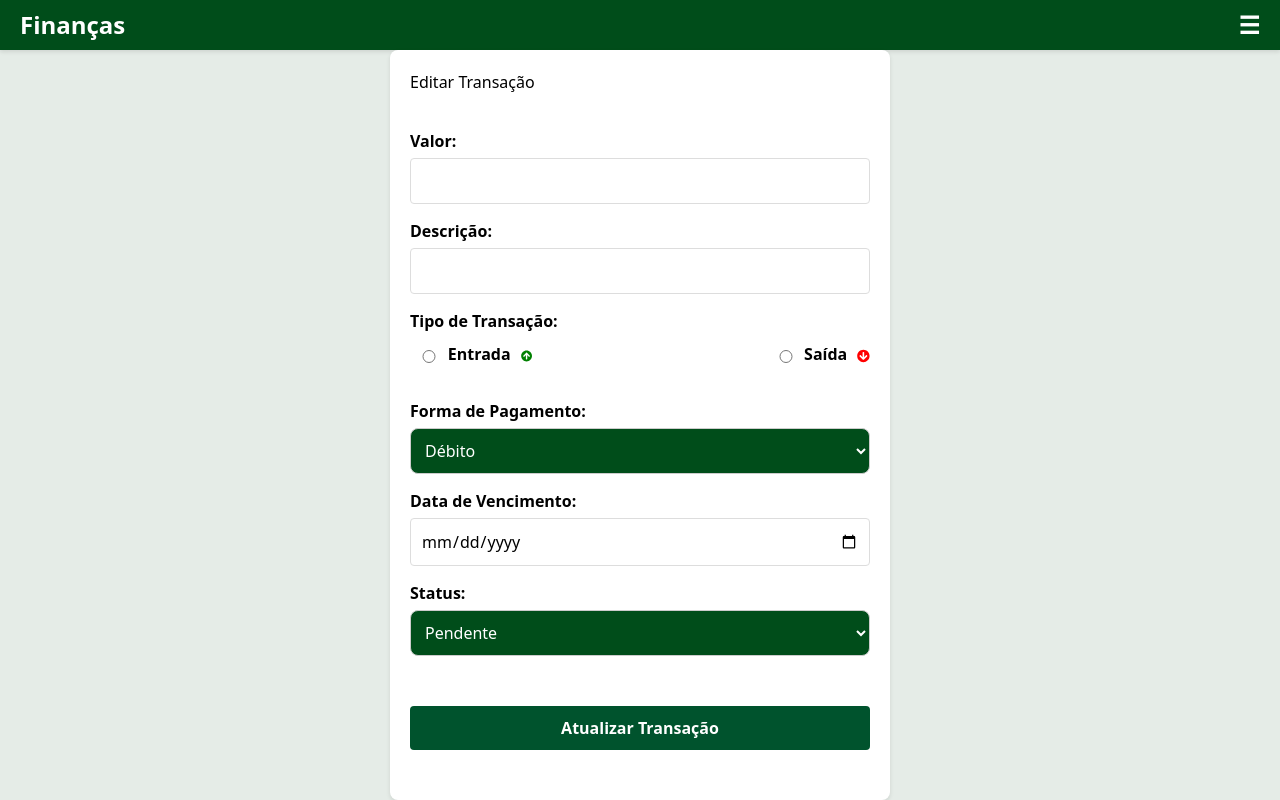
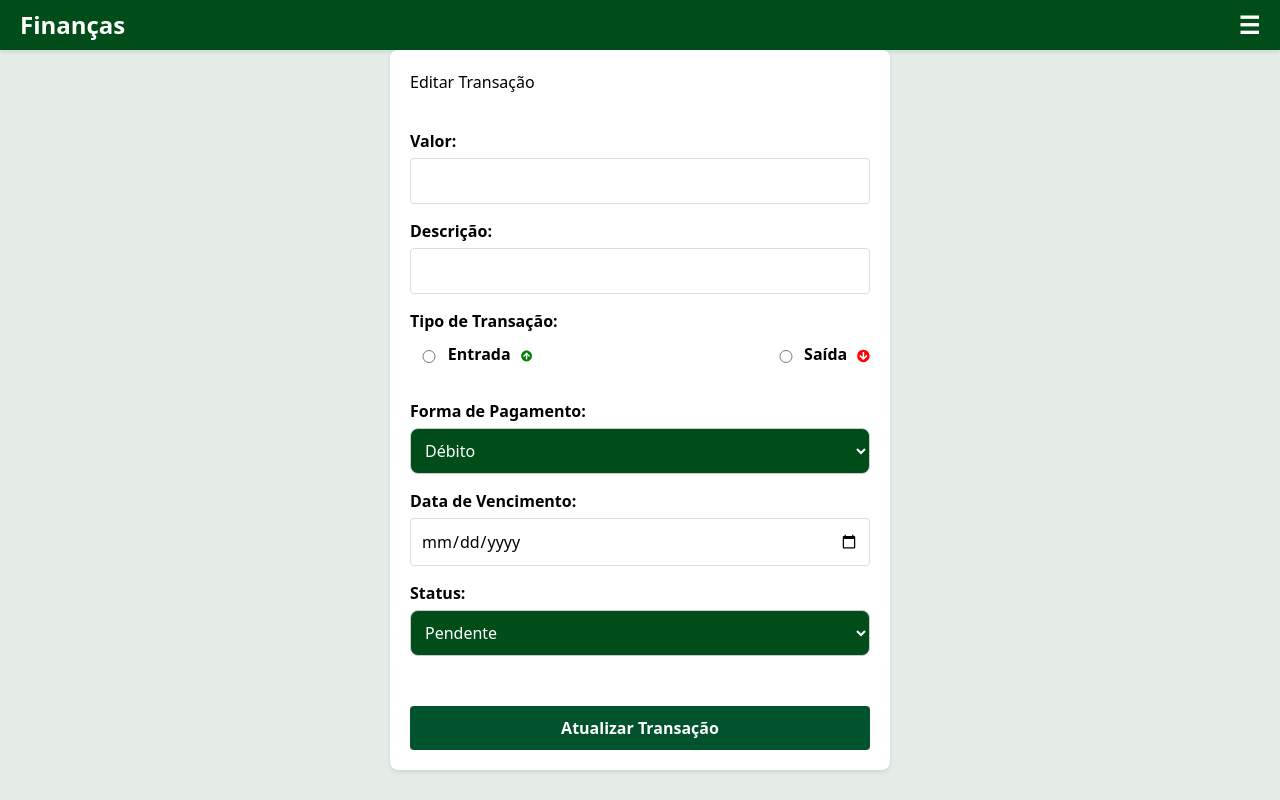
Before and after one commit to fmancebo/FinancasNext, a Next.js app: page /EditTransaction/1 in a window 1280 px wide. Built offline with nearby package versions, Linux system fonts and the light colour scheme; no server answers.

Commit message:
ajuste response dashboard

```diff
--- a/src/app/AddTransaction/styles.ts
+++ b/src/app/AddTransaction/styles.ts
@@ -5,6 +5,10 @@ export const Container = styled.div`
   justify-content: center;
   height: calc(100vh - 50px);
   width: 100vw;
+
+  @media screen and (min-width: 600px) {
+    height: 100%;
+  }
 `;
 
 export const FormWrapper = styled.div`
--- a/src/app/DashBoard/styles.ts
+++ b/src/app/DashBoard/styles.ts
@@ -4,12 +4,15 @@ import styled from "styled-components";
 export const ChartContainer = styled.div`
   display: flex;
   width: 100%;
-
   align-items: center;
   justify-content: center;
   flex-direction: column;
   justify-content: space-between;
   margin: 20px 0;
+
+  @media screen and (max-width: 600px) {
+    height: calc(100vh - 50px);
+  }
 `;
 
 export const ChartWrapper = styled.div`
```
